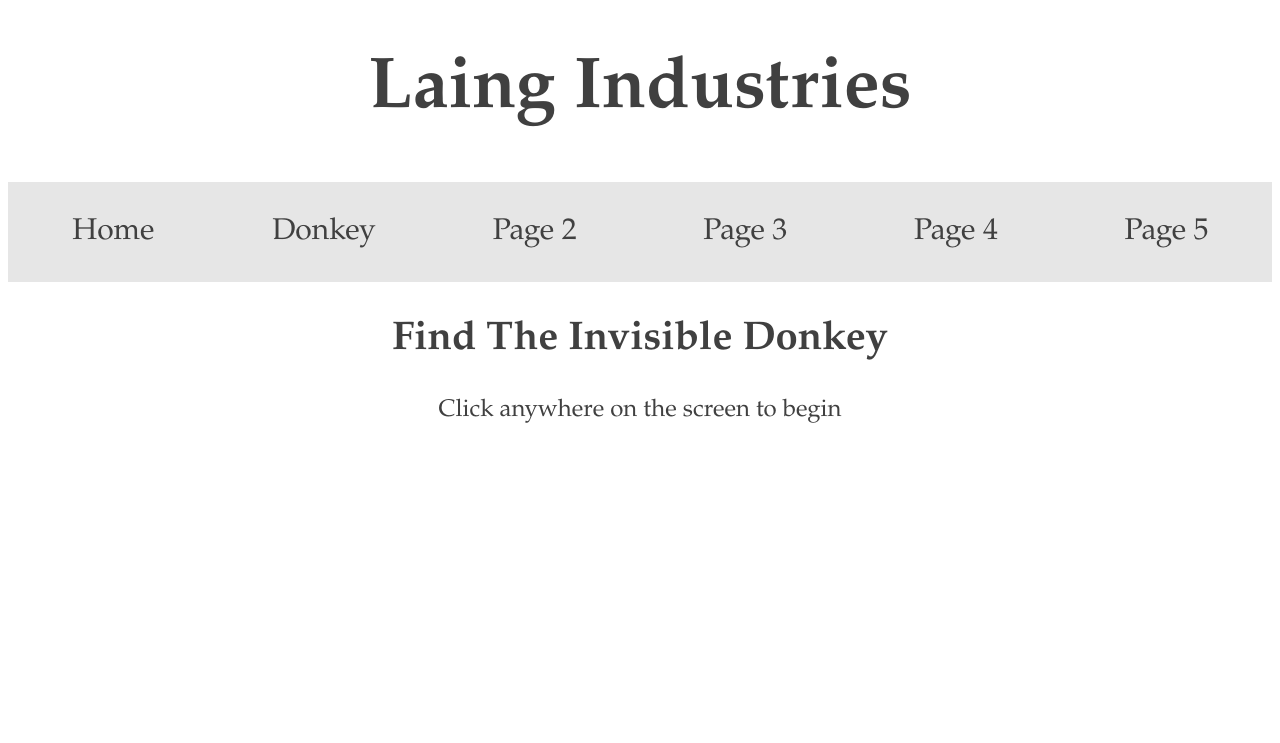
After one commit to Bodleum/bodleum, a PHP site: page /findDonkey.html in a window 1280 px wide. The commit adds this page. Shown: the top 743 px of the page. Run offline with PHP 8.4, Linux system fonts and the light colour scheme.

Commit message:
Added folders and new page

```diff
--- /dev/null
+++ b/findDonkey.html
@@ -0,0 +1,51 @@
+<!DOCTYPE html>
+<html lang="en">
+
+<head>
+    <!--Link to style sheet-->
+    <link rel="stylesheet" href="mainStyles.css" type="text/css">
+
+    <title>donkey</title>
+
+</head>
+
+<body>
+    <header>
+        <div>
+            <h1>Laing Industries</h1>
+        </div>
+        <!--Menu Bar completed but subject to change in design-->
+        <ul>
+            <li><a href="index.html">Home</a></li>
+            <li><a href="findDonkey.html">Donkey</a></li>
+            <li><a href="#link">Page 2</a></li>
+            <li><a href="#link">Page 3</a></li>
+            <li><a href="#link">Page 4</a></li>
+            <li><a href="#link">Page 5</a></li>
+
+        </ul>
+
+
+    </header>
+    <div style="text-align: center;">
+        <h2>Find The Invisible Donkey</h2>
+        <p>Click anywhere on the screen to begin</p>
+    </div>
+
+        <!-- importing audio and giving it an id -->
+        <audio id="donkeyShout">
+            <source src="sfx/DONKEY!.mp3" type="audio/mpeg">
+        </audio>
+
+        <img id="donkeyImg" src="images/donkey.jpg" onmouseover="found()">
+
+        <!-- code to play audio -->
+        <script>
+            function found() {
+                //declaring variable using ID tag
+                let yell = document.getElementById("donkeyShout");
+                yell.play();
+            }
+        </script>
+    </body>
+</html>
--- a/index.html
+++ b/index.html
@@ -17,7 +17,7 @@
         <!--Menu Bar completed but subject to change in design-->
         <ul>
             <li><a href="index.html">Home</a></li>
-            <li><a href="#link">Page 1</a></li>
+            <li><a href="findDonkey.html">Donkey</a></li>
             <li><a href="#link">Page 2</a></li>
             <li><a href="#link">Page 3</a></li>
             <li><a href="#link">Page 4</a></li>
@@ -26,9 +26,6 @@
         </ul>
     </header>
 
-    <p>My first paragraph.</p>
-    <h3><b>Can Jude edit???</b></h3>
-
 </body>
 
 </html>
--- a/mainStyles.css
+++ b/mainStyles.css
@@ -1,3 +1,4 @@
+/* styles for text */
 h1{
     text-align: center;
     font-family: Garamond;
@@ -5,8 +6,19 @@ h1{
     font-size: 72px;
 }
 
+h2{
+    text-align: center;
+    font-family: Garamond;
+    color: rgb(64,64,64);
+    font-size: 40px;
+}
+P{
+    font-family: Garamond;
+    color: rgb(64,64,64);
+    font-size: 24px;
+}
 
-
+/*Menu bar css*/
 ul{
     background-color:rgb(230,230,230);
     list-style-type: none;
@@ -32,3 +44,12 @@ li a:hover{
     background-color:rgb(64,64,64);
     color:white;
 }
+
+/* allows donkey to appear on mouseover */
+#donkeyImg{
+    opacity: 0;
+}
+
+#donkeyImg:hover{
+    opacity: 1;
+}
```
Also changed, not shown: images/donkey.jpg (added), images/logoFiller.png (added), 2 other files.
